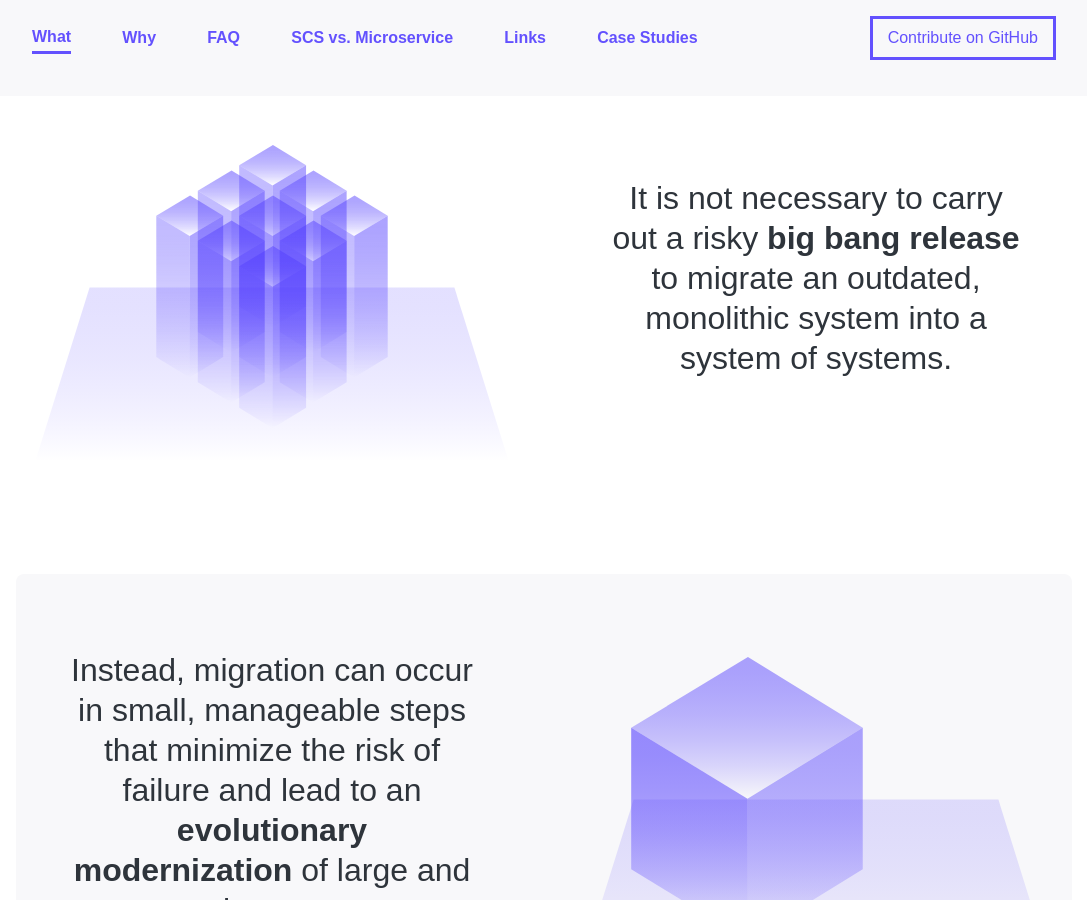
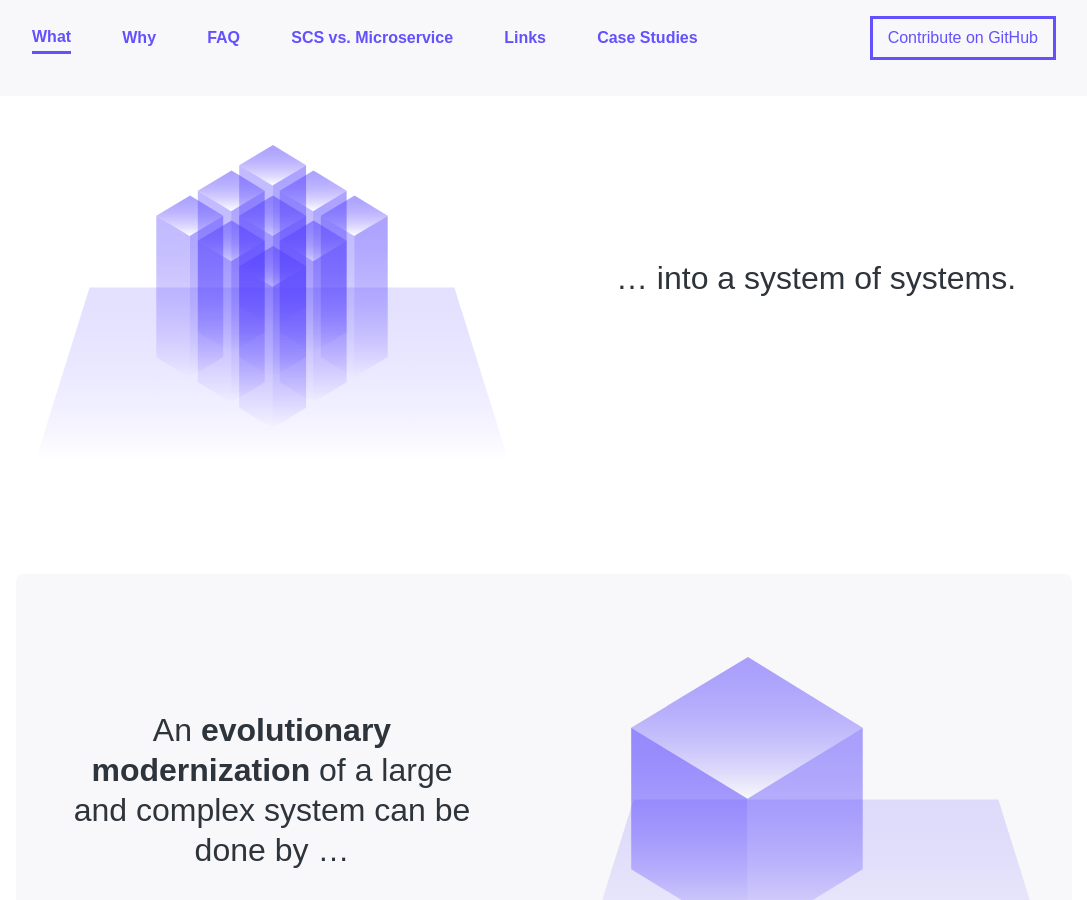
Before and after one commit to innoq/SCS, a Jekyll site: the page built from index.html, in a window 1280 px wide and 900 px high, scrolled down 19770 px. Shown: the whole window, without its empty margins (96-1183 px from the left). Built offline with Jekyll 4.4.1, drawn with Linux system fonts in a browser that asks for light colours; some web fonts are replaced; some of the changed text lies outside the part shown.

Commit message:
adapts on index.html the idea that there are different texts per image.

```diff
--- a/index.html
+++ b/index.html
@@ -306,28 +306,27 @@ canonical_url: https://scs-architecture.org/
 		</div>
 		<div class="idea">
 			<div class="idea__img-container idea__img--large">
-				<img loading="lazy" src="img/scs-version1.svg" alt="It is not necessary to perform a risky big bang release to migrate an outdated, monolithic system into a system of systems."/>
+				<img loading="lazy" src="img/scs-version1.svg" alt="It is not necessary to perform a risky big bang release to migrate an outdated, monolithic system ..."/>
 			</div>
-			<p class="text-center idea-text">It is not necessary to perform a risky <b>big bang release</b> to migrate an outdated, monolithic system into a system of systems.</p>
+			<p class="text-center idea-text">It is not necessary to perform a risky <b>big bang release</b> to migrate an outdated, monolithic system …</p>
 		</div>
 		<div class="idea">
 			<div class="idea__img-container idea__img--large">
-				<img loading="lazy" src="img/scs-version2.svg" alt="It is not necessary to carry out a risky <b>big bang release</b> to migrate an outdated, monolithic system into a system of systems."/>
+				<img loading="lazy" src="img/scs-version2.svg" alt="... into a system of systems."/>
 			</div>
-			<p class="text-center idea-text">It is not necessary to carry out a risky <b>big bang release</b> to migrate an outdated, monolithic system into a system of systems.</p>
+			<p class="text-center idea-text">… into a system of systems.</p>
 		</div>
 		<div class="idea">
 			<div class="idea__img-container idea__img--large">
-				<img loading="lazy" src="img/scs-evolutionary-modernization1.svg" alt="Instead, migration can occur in small, manageable steps that minimize the risk of failure and lead to an evolutionary modernization of large and complex systems."/>
+				<img loading="lazy" src="img/scs-evolutionary-modernization1.svg" alt="An evolutionary modernization of a large and complex system can be done by ..."/>
 			</div>
-			<p class="text-center idea-text">
-				Instead, migration can occur in small, manageable steps that minimize the risk of failure and lead to an <b>evolutionary modernization</b> of large and complex systems.</p>
+			<p class="text-center idea-text">An <b>evolutionary modernization</b> of a large and complex system can be done by …</p>
 		</div>
 		<div class="idea">
 			<div class="idea__img-container idea__img--large">
-				<img loading="lazy" src="img/scs-evolutionary-modernization.svg" alt="Instead, migration can occur in small, manageable steps that minimize the risk of failure and lead to an evolutionary modernization of large and complex systems."/>
+				<img loading="lazy" src="img/scs-evolutionary-modernization.svg" alt="... migrating in small, manageable steps and by that minimizing the risk of failure."/>
 			</div>
-			<p class="text-center idea-text">Instead, migration can occur in small, manageable steps that minimize the risk of failure and lead to an <b>evolutionary modernization</b> of large and complex systems.</p>
+			<p class="text-center idea-text">… migrating in small, manageable steps and by that minimizing the risk of failure.</p>
 		</div>
 		<div class="idea">
 			<div class="idea__img-container idea__img--large">
@@ -343,15 +342,15 @@ canonical_url: https://scs-architecture.org/
 		</div>
 		<div class="idea">
 			<div class="idea__img-container idea__img--large">
-				<img loading="lazy" src="img/scs-standard-products.svg" alt="This ensures that products can be replaced safely by other products once their lifetime has ended."/>
+				<img loading="lazy" src="img/scs-standard-products.svg" alt="This ensures that products can be replaced safely ..."/>
 			</div>
-			<p class="text-center idea-text">This ensures that products can be <b>replaced safely</b> by other products once their lifetime has ended.</p>
+			<p class="text-center idea-text">This ensures that products can be <b>replaced safely</b> …</p>
 		</div>
 		<div class="idea">
 			<div class="idea__img-container idea__img--large">
-				<img loading="lazy" src="img/scs-with-standard-software-new.svg" alt="This ensures that products can be replaced safely by other products once their lifetime has ended."/>
+				<img loading="lazy" src="img/scs-with-standard-software-new.svg" alt="... by other products once their lifetime has ended."/>
 			</div>
-			<p class="text-center idea-text">This ensures that products can be <b>replaced safely</b> by other products once their lifetime has ended.</p>
+			<p class="text-center idea-text">… by other products once their lifetime has ended.</p>
 		</div>
 		<div class="idea">
 			<div class="idea__img-container idea__img--large">
```
